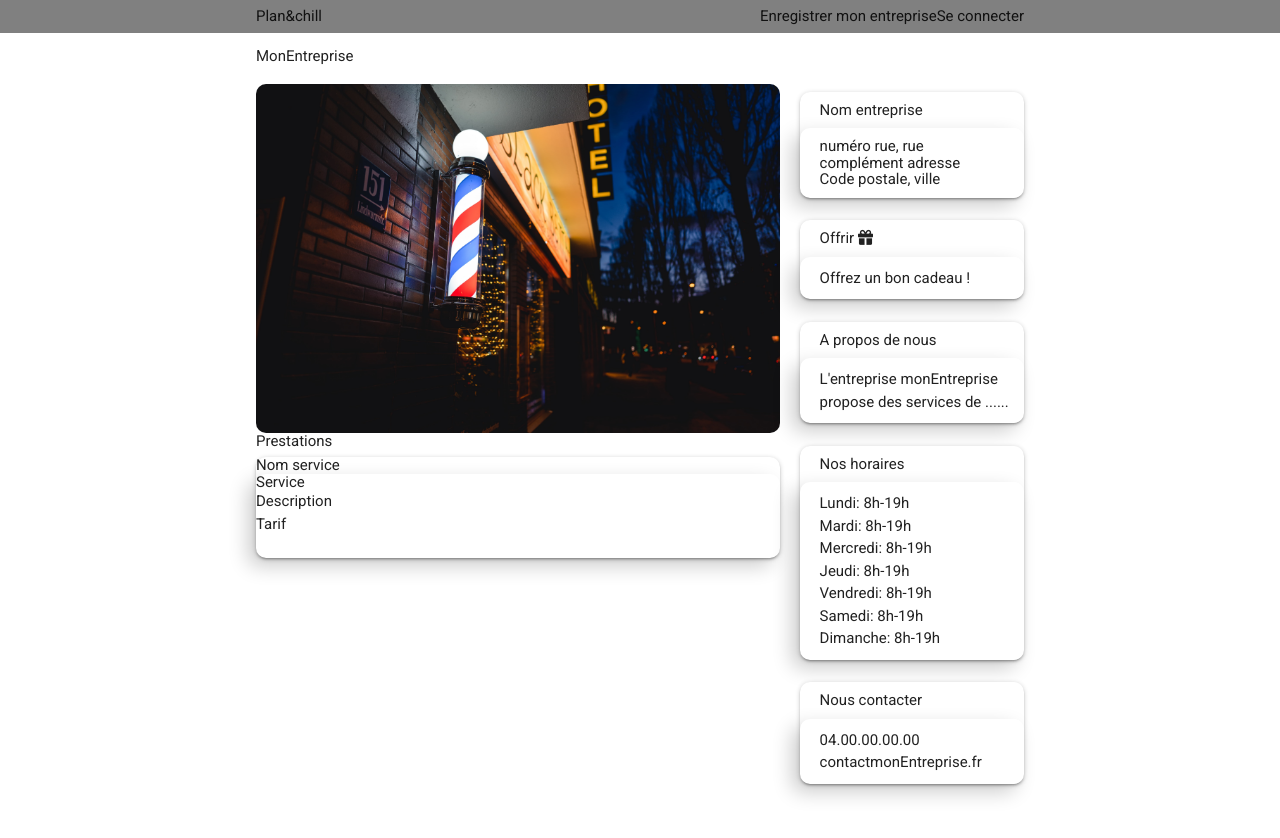
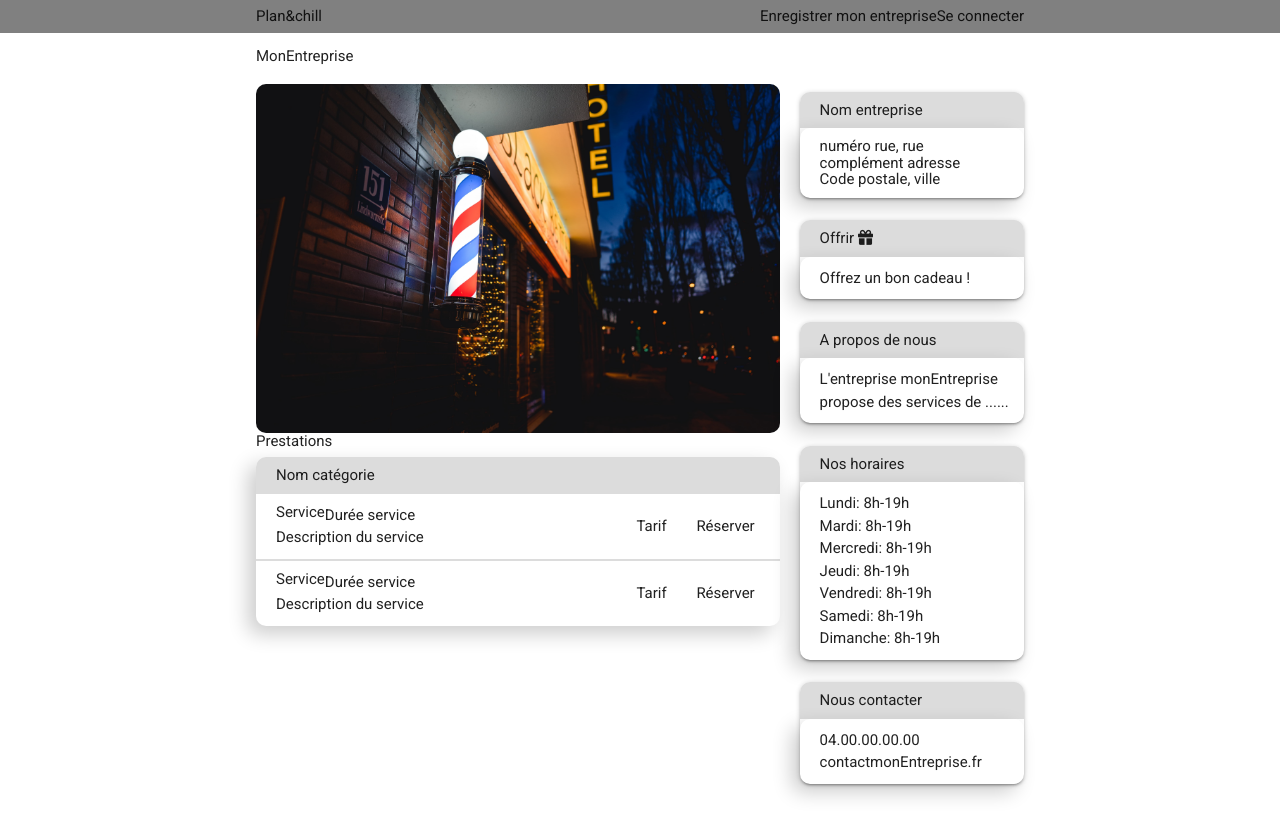
Before and after one commit to CyrilPers/booking-platform, an Angular app in the folder front/: page /company in a window 1280 px wide. Shown: the top 838 px of the page. Built offline with nearby package versions, Linux system fonts and the light colour scheme.

Commit message:
company services

```diff
--- a/front/src/app/company/company-services/company-services.component.css
+++ b/front/src/app/company/company-services/company-services.component.css
@@ -1,2 +1,30 @@
+.services {
+flex-direction: row;
+width: 100%;
+align-items: center;
+}
+
 .service {
+display: flex;
+flex-direction: column;
 }
+
+.service-left {
+width: 70%
+}
+
+.service-right {
+width: 30%;
+display: flex;
+flex-direction: row;
+justify-content: space-around;
+}
+
+.service-name-time {
+display: flex;
+flex-direction: row;
+}
+
+hr{
+border: 1px solid gainsboro;
+}
--- a/front/src/app/company/company-services/company-services.component.html
+++ b/front/src/app/company/company-services/company-services.component.html
@@ -1,12 +1,34 @@
-<div class="card service">
+<div class="card block-bottom">
     <div class="block block-top">
-        <h2 class="sub-title">Nom service</h2>
+        <h2 class="sub-title">Nom catégorie</h2>
     </div>
-    <div class="block block-bottom service">
-        <h2>Service</h2>
-        <p>Description</p>
-        <p>Tarif</p>
-        <button></button>
+    <div class="block services">
+        <div class="service service-left">
+            <div class="service-name-time">
+                <h3>Service</h3>
+                <span>Durée service</span>
+            </div>
+            <p>Description du service</p>
 
+        </div>
+        <div class="service-right">
+            <span>Tarif</span>
+            <button>Réserver</button>
+        </div>
+    </div>
+    <hr />
+    <div class="block services">
+        <div class="service service-left">
+            <div class="service-name-time">
+                <h3>Service</h3>
+                <span>Durée service</span>
+            </div>
+            <p>Description du service</p>
+
+        </div>
+        <div class="service-right">
+            <span>Tarif</span>
+            <button>Réserver</button>
+        </div>
     </div>
 </div>
--- a/front/src/app/company/company.component.css
+++ b/front/src/app/company/company.component.css
@@ -28,29 +28,6 @@
 width: 100%;
 }
 
-.block {
-display: flex;
-box-sizing: border-box;
-width: 100%;
-padding: 10px;
-padding-left: 20px;
-flex-direction: column;
-}
-
-.card {
-display: flex;
-flex-direction: column;
-border-radius: 10px;
-}
-
-.block-top {
-border-radius: 10px 10px 0 0 ;
-}
-
-.block-bottom {
-border-radius: 10px 10px 10px 10px;
-box-shadow: -8px 8px 20px 0px rgb(0 0 0 / 20%);
-}
 
 .title{
 margin-top: 15px;
--- a/front/src/styles.scss
+++ b/front/src/styles.scss
@@ -13,9 +13,19 @@ border-radius: 10px;
 
 .block-top {
 border-radius: 10px 10px 0 0 ;
+background-color: gainsboro;
 }
 
 .block-bottom {
 border-radius: 10px 10px 10px 10px;
 box-shadow: -8px 8px 20px 0px rgb(0 0 0 / 20%);
 }
+
+.block {
+display: flex;
+box-sizing: border-box;
+width: 100%;
+padding: 10px;
+padding-left: 20px;
+flex-direction: column;
+}
```
